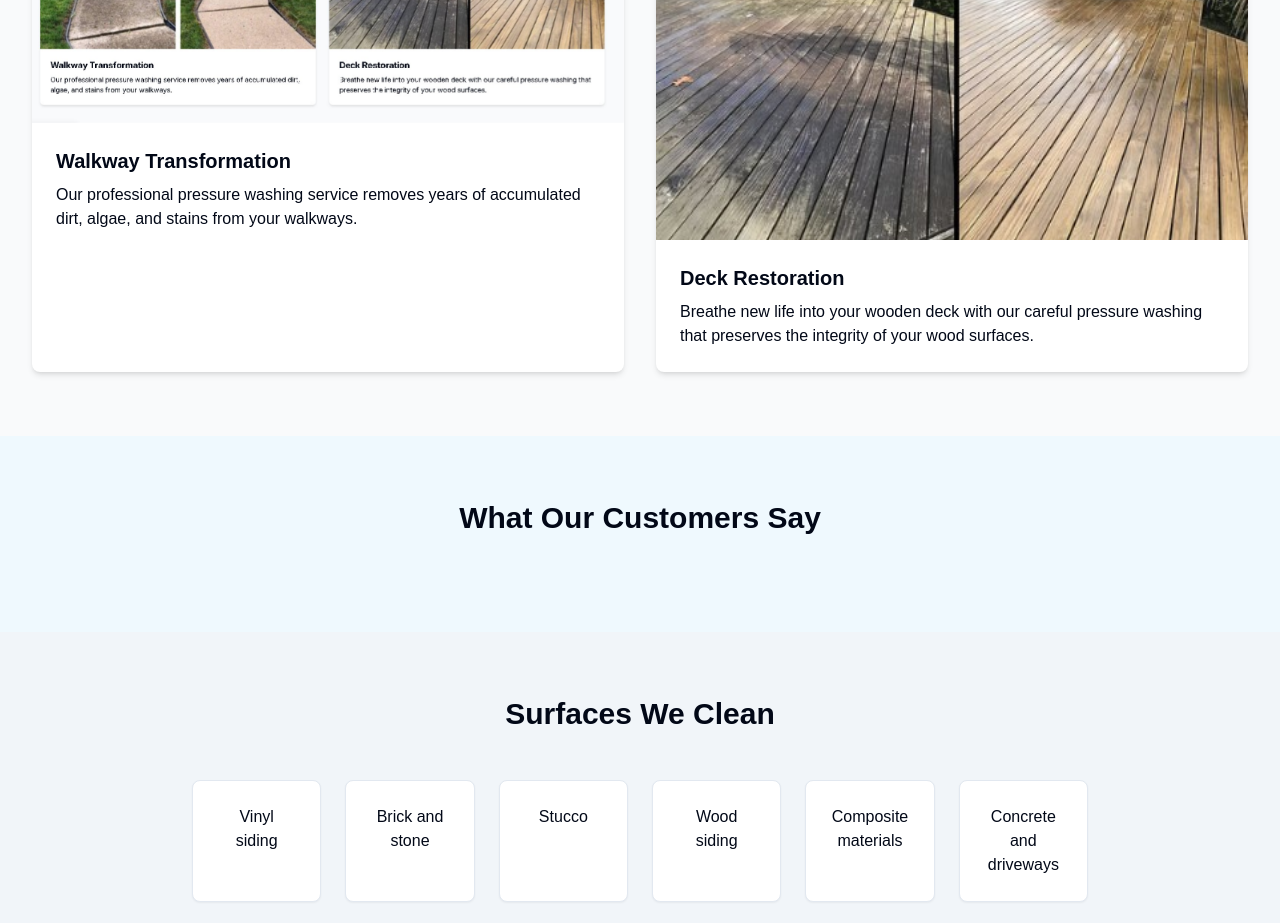
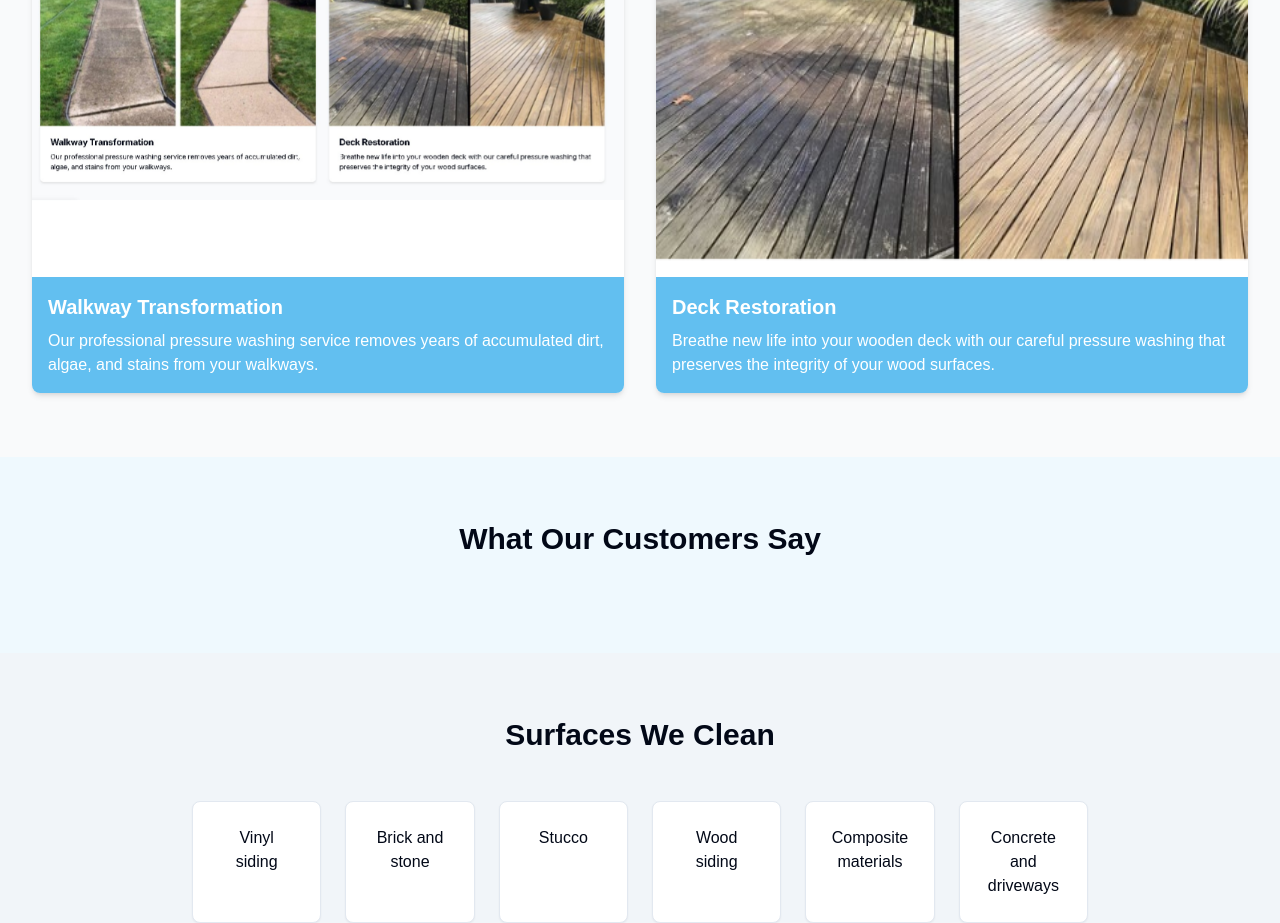
Before and after one commit to muha-00/huffman-tree-compression, a React (Vite) app: page /house-washing in a window 1280 px wide. Shown: the part 1740-2663 px from the top of the page. Built offline with nearby package versions, Linux system fonts and the light colour scheme; a web font is replaced by a local one.

Commit message:
Fix: Improve before/after image visibility
- Adjusted image sizes and aspect ratios in the HouseWashing component.
- Added a blue background and white text to the image captions.

```diff
--- a/src/pages/HouseWashing.tsx
+++ b/src/pages/HouseWashing.tsx
@@ -125,7 +125,7 @@ const HouseWashing = () => {
         </div>
       </section>
 
-      {/* Before & After Section */}
+      {/* Before & After Section - Updated */}
       <section className="py-16 bg-gray-50">
         <div className="container">
           <div className="text-center mb-12">
@@ -143,12 +143,14 @@ const HouseWashing = () => {
                 <img
                   src="/lovable-uploads/7a79f545-3f37-4452-9ecb-1d1fe0c5d2c9.png"
                   alt="Walkway before and after pressure washing"
-                  className="w-full object-contain"
+                  className="w-full h-[350px] sm:h-[400px] object-contain"
                 />
               </div>
-              <div className="p-6">
-                <h3 className="text-xl font-bold mb-2">Walkway Transformation</h3>
-                <p>Our professional pressure washing service removes years of accumulated dirt, algae, and stains from your walkways.</p>
+              <div className="p-0">
+                <div className="bg-[#62BFF0] text-white p-4">
+                  <h3 className="text-xl font-bold mb-2">Walkway Transformation</h3>
+                  <p>Our professional pressure washing service removes years of accumulated dirt, algae, and stains from your walkways.</p>
+                </div>
               </div>
             </div>
 
@@ -157,12 +159,14 @@ const HouseWashing = () => {
                 <img
                   src="/lovable-uploads/ab49cf9f-c3b0-4083-b80c-05dc2c173051.png"
                   alt="Deck before and after cleaning"
-                  className="w-full object-contain"
+                  className="w-full h-[350px] sm:h-[400px] object-contain"
                 />
               </div>
-              <div className="p-6">
-                <h3 className="text-xl font-bold mb-2">Deck Restoration</h3>
-                <p>Breathe new life into your wooden deck with our careful pressure washing that preserves the integrity of your wood surfaces.</p>
+              <div className="p-0">
+                <div className="bg-[#62BFF0] text-white p-4">
+                  <h3 className="text-xl font-bold mb-2">Deck Restoration</h3>
+                  <p>Breathe new life into your wooden deck with our careful pressure washing that preserves the integrity of your wood surfaces.</p>
+                </div>
               </div>
             </div>
           </div>
```
